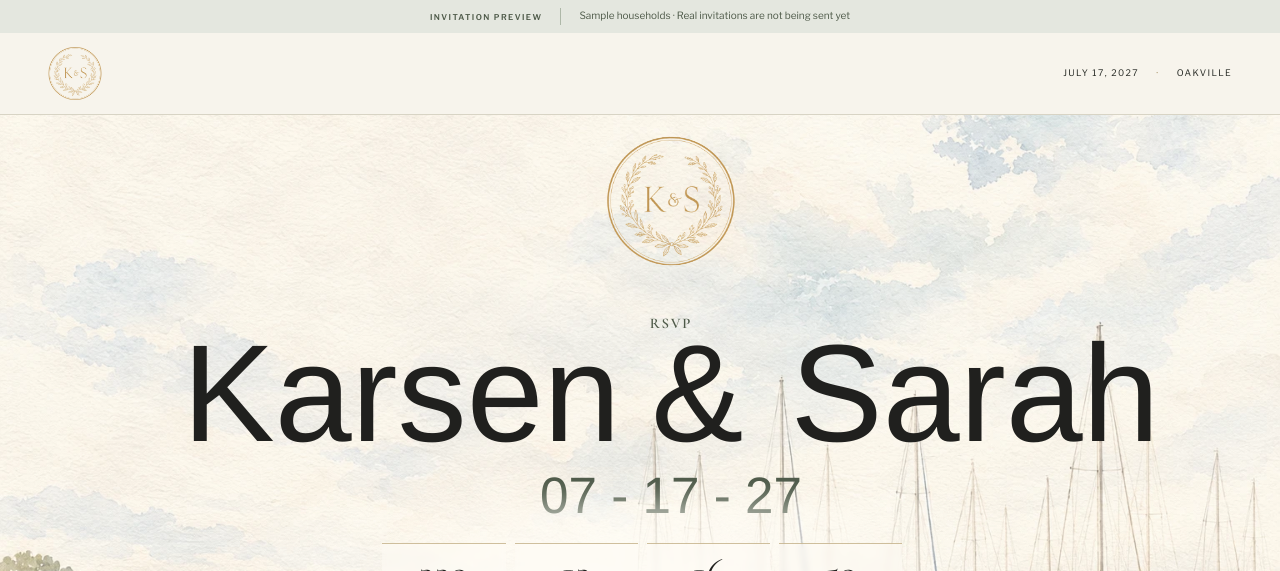
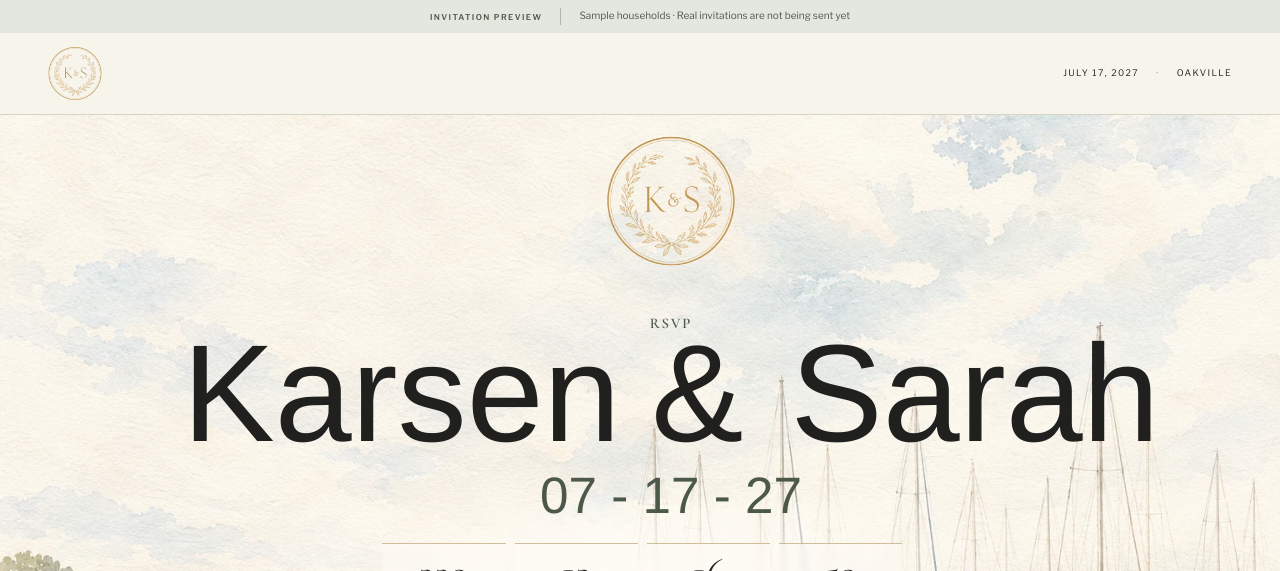
Before and after one commit to karsenwimmer/karsen-sarah-wedding, a Next.js app: page /invitation in a window 1280 px wide. Shown: the top 571 px of the page. Built offline with nearby package versions, Linux system fonts and the light colour scheme; a web font is replaced by a local one.

Commit message:
Keep wedding date above the RSVP cloud

```diff
--- a/src/app/invitation/invitation.module.css
+++ b/src/app/invitation/invitation.module.css
@@ -342,7 +342,7 @@
 .root .header .seal { width: 3.35rem; height: 3.35rem; }
 .root .hero { min-height: calc(100svh - 105px); }
 .root .heroContent { width: min(100%, 1100px); max-width: none; min-height: calc(100svh - 105px); padding: clamp(2rem, 5vh, 4rem) clamp(1.25rem, 5vw, 5rem) clamp(2rem, 6vh, 4rem); display: grid; justify-items: center; align-content: center; text-align: center; }
-.root .invitationMark { display: grid; justify-items: center; width: min(100%, 920px); font-family: var(--font-display), Georgia, serif; color: var(--green); }
+.root .invitationMark { position: relative; z-index: 1; display: grid; justify-items: center; width: min(100%, 920px); font-family: var(--font-display), Georgia, serif; color: var(--green); }
 .root .invitationMark :global(.save-date-mark__kicker) { margin: 0 0 .55rem; color: var(--green); font-family: var(--font-display), Georgia, serif; font-size: .92rem; font-weight: 600; letter-spacing: .12em; line-height: 1.1; text-transform: uppercase; }
 .root .invitationMark :global(.save-date-mark__names) { display: flex; align-items: baseline; justify-content: center; gap: clamp(.1em, 1.1vw, .22em); margin: 0; color: var(--ink); font-family: var(--font-script), "Snell Roundhand", "Apple Chancery", cursive; font-size: clamp(5.4rem, 10.8vw, 10.6rem); font-weight: 400; letter-spacing: 0; line-height: .78; white-space: nowrap; }
 .root .invitationMark :global(.save-date-mark__names) > span { display: inline; margin: 0; }
```
